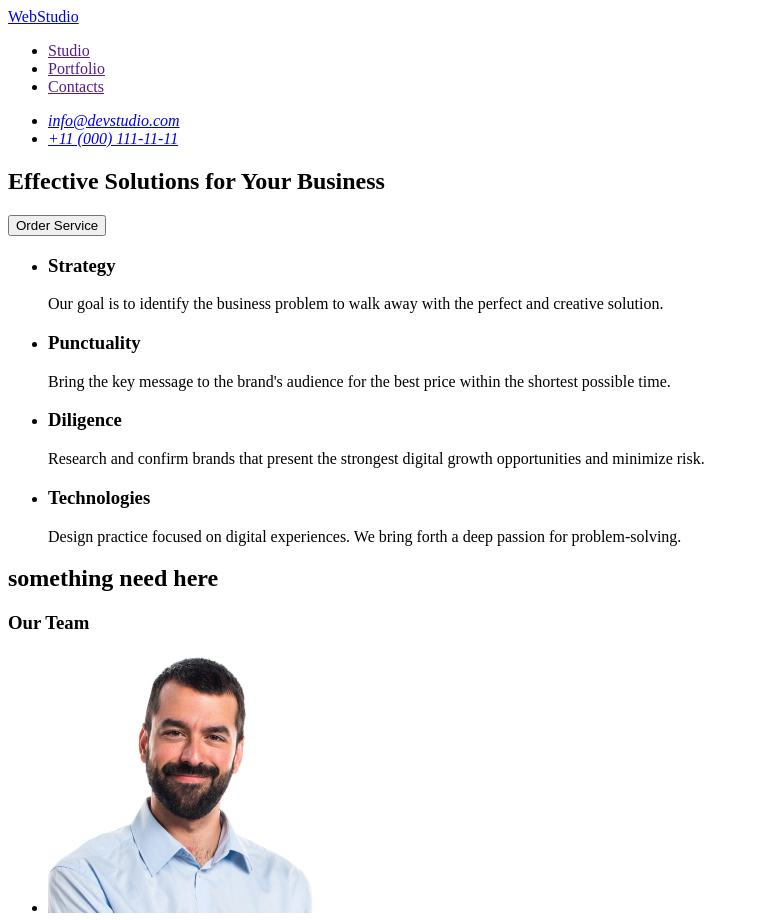
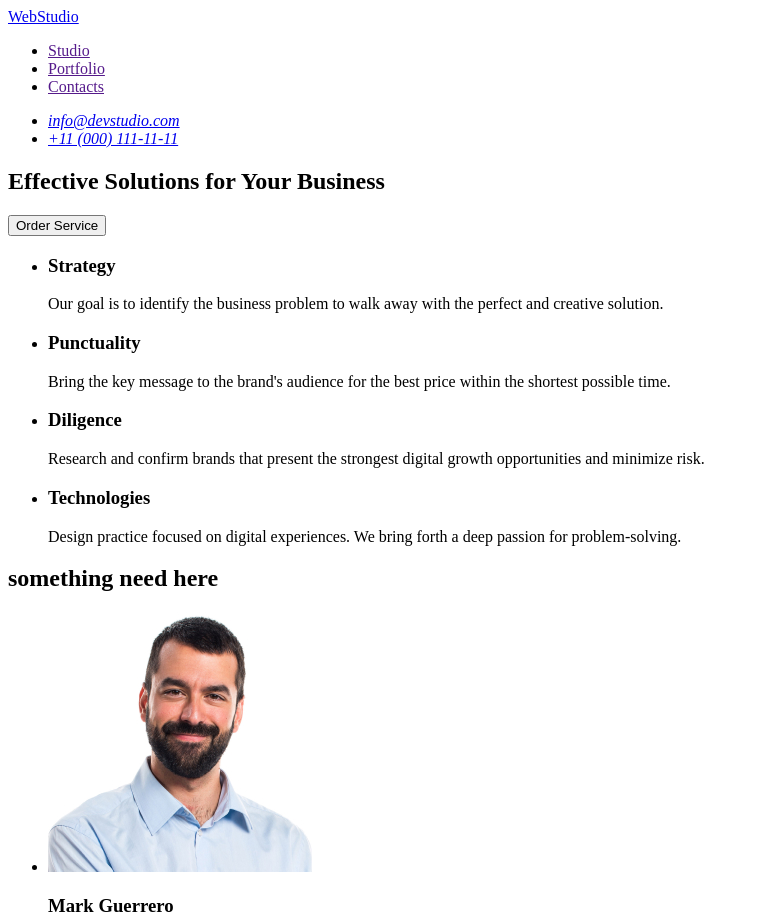
Before and after one commit to NataliaShtefan/goit-markup-hw-01, a plain HTML site: page index.html in a window 1280 px wide. Shown: the top 920 px of the page, without its empty margins (0-759 px from the left). Drawn offline with Linux system fonts and the light colour scheme.

Commit message:
Update index/html
зміна H2

```diff
--- a/index.html
+++ b/index.html
@@ -66,7 +66,6 @@
       <!-- section 2 -->
       <section>
         <h2>something need here</h2>
-        <h3>Our Team</h3>
         <ul>
           <!-- team card 1 -->
           <li>
```
